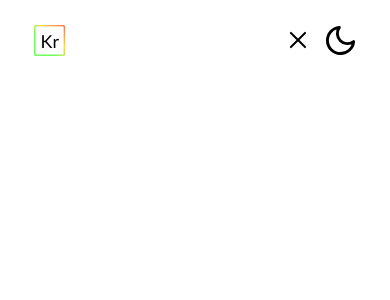
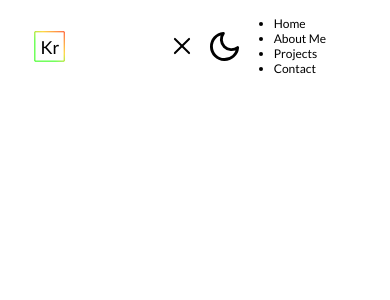
Before and after one commit to zeglarz/portfolio-website-v2, a React (Create React App) app: page / in a window 390 px wide. Both pictures are taken after a click on the button 299 px from the left and 40 px from the top of the page. Shown: the top 300 px of the page. Built offline with nearby package versions, Linux system fonts and the light colour scheme.

Commit message:
mobile dropdown menu wip

```diff
--- a/src/components/Navbar/NavLinks/NavLinks.tsx
+++ b/src/components/Navbar/NavLinks/NavLinks.tsx
@@ -4,30 +4,7 @@ import {NavLink} from 'react-router-dom'
 import media from '../../../styles/style';
 import Divider from "../../Divider/Dividier";
 import Sun from '../Switch/Sun';
-
-interface Links {
-    title: string,
-    to: string,
-}
-
-const links: Links[] = [
-    {
-        title: 'Home',
-        to: '/home'
-    },
-    {
-        title: 'About Me',
-        to: '/about'
-    },
-    {
-        title: 'Projects',
-        to: '/projects'
-    },
-    {
-        title: 'Contact',
-        to: '/contact'
-    },
-]
+import {LINKS as links} from '../constants'
 
 const StyledLinkContainer = styled.div`
   display: flex;
@@ -86,7 +63,9 @@ const NavLinks = ({toggleTheme, theme}) => {
                     )
                 )}
                 <Divider vert/>
-                <li><Sun toggleTheme={toggleTheme} theme={theme}/></li>
+                <li>
+                    <Sun toggleTheme={toggleTheme} theme={theme}/>
+                </li>
             </StyledList>
         </StyledLinkContainer>
     );
--- a/src/components/Navbar/NavMenu/Burger/Burger.tsx
+++ b/src/components/Navbar/NavMenu/Burger/Burger.tsx
@@ -7,7 +7,7 @@ const StyledBurger = styled.button`
   align-items: center;
   cursor: pointer;
   transition-property: opacity, filter;
-  transition-duration: 0.25s;
+  transition-duration: 0.35s;
   transition-timing-function: linear;
   font: inherit;
   color: red;
--- a/src/components/Navbar/NavMenu/Menu/Menu.tsx
+++ b/src/components/Navbar/NavMenu/Menu/Menu.tsx
@@ -1,8 +1,30 @@
 import React from 'react';
+import {StyledMenu, StyledContainer} from './MenuStyle';
+import {NavLink} from 'react-router-dom';
+import {LINKS as links} from '../../constants'
 
-const Menu = (props) => {
+const Menu = () => {
     return (
-        <div>fdfd</div>
+        <StyledMenu>
+            <div className='menu-secondary-background'/>
+            <div className='menu-layer'>
+                <StyledContainer>
+                    <nav className='menu-links'>
+                        <ul>
+                            {links.map(link =>
+                                (
+                                    <li>
+                                        <NavLink to={link.to}>
+                                            {link.title}
+                                        </NavLink>
+                                    </li>
+                                )
+                            )}
+                        </ul>
+                    </nav>
+                </StyledContainer>
+            </div>
+        </StyledMenu>
     );
 }
 
--- /dev/null
+++ b/src/components/Navbar/NavMenu/Menu/MenuStyle.ts
@@ -0,0 +1,20 @@
+import styled from 'styled-components';
+import media from '../../../../styles/style';
+
+const StyledMenu = styled.div`
+
+`;
+
+const StyledContainer = styled.div`
+  width: 100%;
+  max-width: 1200px;
+  margin: 0 auto;
+  padding: 0 4rem;
+  /* overflow: hidden; */
+  ${media.tablet`
+      padding: 0 2rem;
+  `}
+`;
+
+
+export {StyledMenu, StyledContainer}
--- a/src/components/Navbar/NavMenu/NavMenu.tsx
+++ b/src/components/Navbar/NavMenu/NavMenu.tsx
@@ -3,6 +3,7 @@ import ThemeIcon from '../Switch/Sun';
 import styled from 'styled-components';
 import Burger from "./Burger/Burger";
 import media from '../../../styles/style';
+import Menu from "./Menu/Menu";
 
 const StyledNavMenu = styled.div`
   display: flex;
@@ -22,6 +23,7 @@ const NavMenu = ({toggleTheme, theme}) => {
         <StyledNavMenu>
             <Burger className={isOpen ? 'is-active' : ''} onClick={() => setIsOpen(!isOpen)}/>
             <ThemeIcon toggleTheme={toggleTheme} theme={theme}/>
+            {isOpen && <Menu/>}
         </StyledNavMenu>
     );
 }
--- /dev/null
+++ b/src/components/Navbar/constants.ts
@@ -0,0 +1,23 @@
+interface Links {
+    title: string,
+    to: string,
+}
+
+export const LINKS: Links[] = [
+    {
+        title: 'Home',
+        to: '/home'
+    },
+    {
+        title: 'About Me',
+        to: '/about'
+    },
+    {
+        title: 'Projects',
+        to: '/projects'
+    },
+    {
+        title: 'Contact',
+        to: '/contact'
+    },
+]
```
Also changed, not shown: src/components/Navbar/NavMenu/Menu/MenuStyle.tsx (deleted, +0 -9 lines), 1 other file (tests, documents, lock files or other folders).
